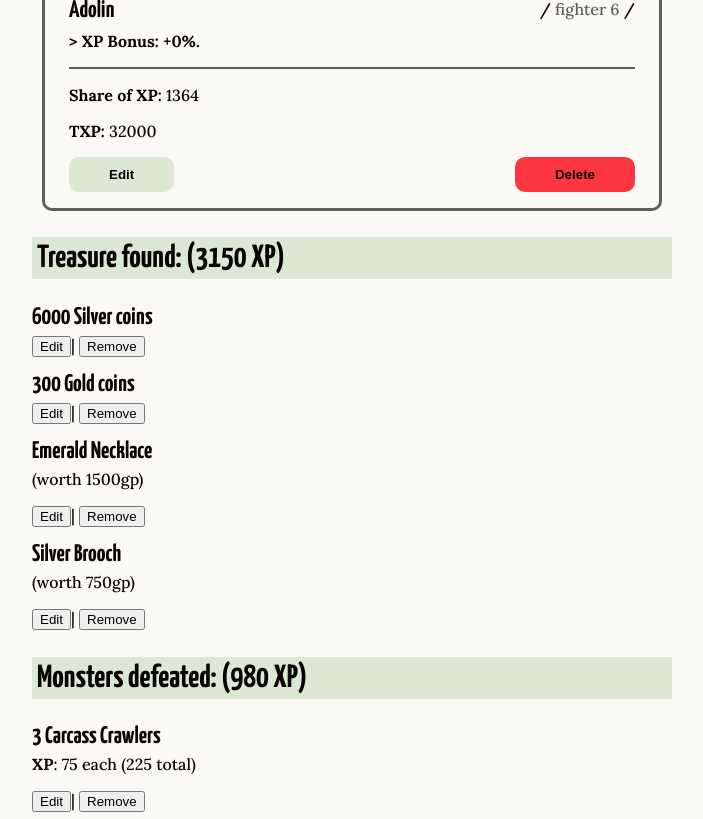
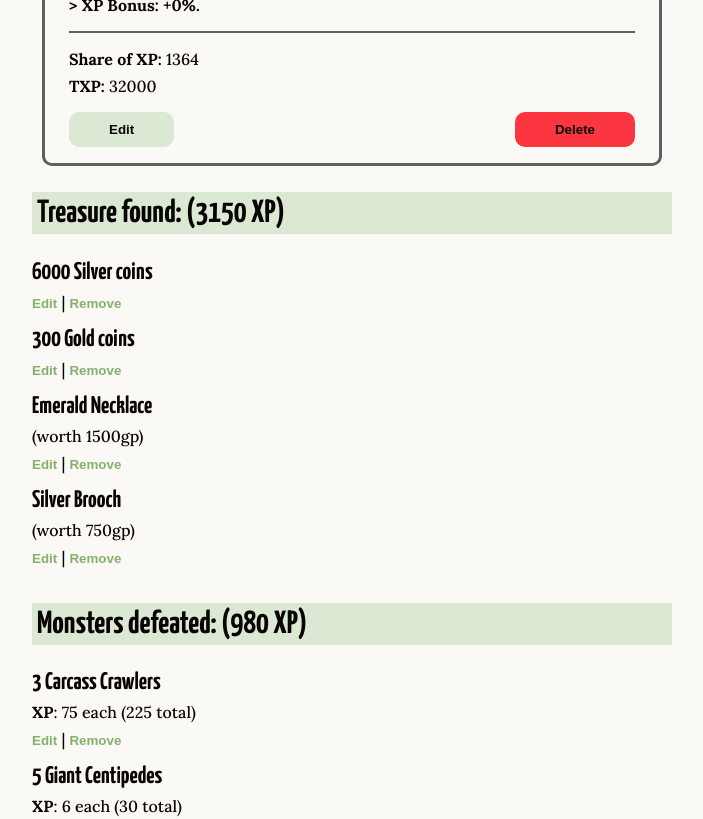
Before and after one commit to DrJP99/old-school-treasure-tracker, a React (Create React App) app: page / in a window 1280 px wide. Shown: the part 1620-2439 px from the top of the page, without its empty margins (288-991 px from the left). Built offline with nearby package versions, Linux system fonts and the light colour scheme; a web font is replaced by a local one.

Commit message:
(feat): Styling for inline buttons (edit, remove)

```diff
--- a/src/components/MonsterDefeated.tsx
+++ b/src/components/MonsterDefeated.tsx
@@ -30,11 +30,17 @@ const MonsterDefeated = ({
                 )}
             </p>
             <p>
-                <button onClick={(e) => editMonster(monster.getUuid())}>
+                <button
+                    className="btn btn-inline"
+                    onClick={(e) => editMonster(monster.getUuid())}
+                >
                     Edit
-                </button>
+                </button>{' '}
                 |{' '}
-                <button onClick={(e) => removeMonster(monster.getUuid())}>
+                <button
+                    className="btn btn-inline"
+                    onClick={(e) => removeMonster(monster.getUuid())}
+                >
                     Remove
                 </button>
             </p>
--- a/src/components/PartyFeat.tsx
+++ b/src/components/PartyFeat.tsx
@@ -20,8 +20,17 @@ const PartyFeat = ({ feat, txp, removeFeat, editFeat }: PartyFeatProps) => {
                 {feat.getXP(txp)} XP
             </p>
             <p>
-                <button onClick={(e) => editFeat(feat.getUuid())}>Edit</button>|{' '}
-                <button onClick={(e) => removeFeat(feat.getUuid())}>
+                <button
+                    className="btn btn-inline"
+                    onClick={(e) => editFeat(feat.getUuid())}
+                >
+                    Edit
+                </button>{' '}
+                |{' '}
+                <button
+                    className="btn btn-inline"
+                    onClick={(e) => removeFeat(feat.getUuid())}
+                >
                     Remove
                 </button>
             </p>
--- a/src/components/PartyTreasure.tsx
+++ b/src/components/PartyTreasure.tsx
@@ -52,11 +52,17 @@ const PartyTreasure = ({
                 </>
             )}
             <p>
-                <button onClick={(e) => editTreasure(treasure.getUuid())}>
+                <button
+                    className="btn btn-inline"
+                    onClick={(e) => editTreasure(treasure.getUuid())}
+                >
                     Edit
-                </button>
+                </button>{' '}
                 |{' '}
-                <button onClick={(e) => removeTreasure(treasure.getUuid())}>
+                <button
+                    className="btn btn-inline"
+                    onClick={(e) => removeTreasure(treasure.getUuid())}
+                >
                     Remove
                 </button>
             </p>
--- a/src/index.scss
+++ b/src/index.scss
@@ -15,7 +15,7 @@ $blue: #0A2463;
 // $light-blue: #83a598;
 $purple: #247BA0;
 // $light-purple: #d3869b;
-$aqua: #E2E2E2;
+$aqua: #85b06c;
 // $light-aqua: #8ec07c;
 $gray: #605F5E;
 $fg: #080402;
@@ -306,6 +306,18 @@ code {
 			content: "<- ";
 		}
 	}
+
+	&-inline {
+		padding: 0;
+		background-color: $bg;
+		color: $aqua;
+		margin-bottom: 10px;
+
+		&:hover {
+			text-decoration: underline;
+			// text-unde
+		}
+	}
 }
 
 .float {
@@ -399,7 +411,8 @@ h3 {
 }
 
 p {
-	margin-top: 5px;
+	margin-top: 7px;
+	margin-bottom: 7px;
 }
 
 .note {
```
